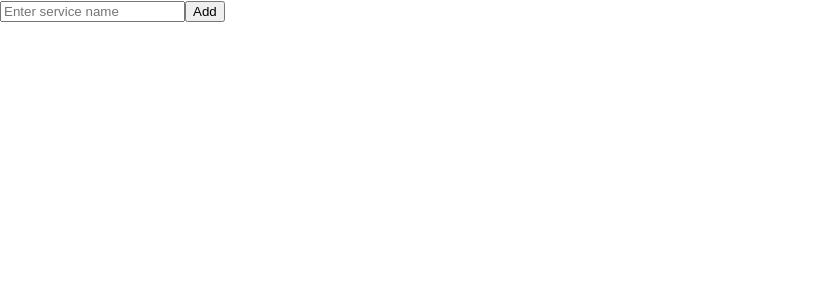
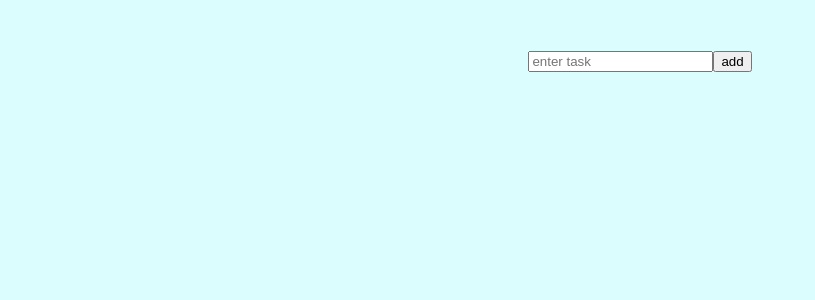
Before and after one commit to janosvajda/service-polling, a React (Create React App) app in the folder src/frontend/services-crud/: page / in a window 1280 px wide. Shown: the top 300 px of the page, without its empty margins (0-815 px from the left). Built offline with nearby package versions, Linux system fonts and the light colour scheme.

Commit message:
Service list item component has been created

```diff
--- /dev/null
+++ b/src/frontend/services-crud/src/ServiceItems.js
@@ -0,0 +1,26 @@
+import React, {Component} from "react";
+
+/**
+ * Items in service list component.
+ *
+ * @author Janos Vajda
+ */
+class ServiceItems extends Component {
+    createService(item) {
+        return <li key={item.key}>{item.text}</li>
+    }
+
+    render() {
+
+        let serviceEntries = this.props.entries;
+        let listItems = serviceEntries.map(this.createService);
+
+        return (
+            <ul className="serviceList">
+                {listItems}
+            </ul>
+        );
+    }
+};
+
+export default ServiceItems;
--- a/src/frontend/services-crud/src/ServiceList.js
+++ b/src/frontend/services-crud/src/ServiceList.js
@@ -1,19 +1,58 @@
-import React, { Component } from "react";
+import React, {Component} from "react";
+import ServiceItems from "./ServiceItems";
 
+/**
+ * Service List component.
+ *
+ * @author Janos Vajda
+ */
 class ServiceList extends Component {
+    constructor(props) {
+        super(props);
+
+        this.state = {
+            items: []
+        };
+
+        this.addItem = this.addItem.bind(this);
+    }
+
+    addItem(e) {
+        if (this._inputElement.value !== "") {
+
+            let newItem = {
+                text: this._inputElement.value,
+                key: Date.now()
+            };
+
+            this.setState((prevState) => {
+                return {
+                    items: prevState.items.concat(newItem)
+                };
+            });
+
+            this._inputElement.value = "";
+        }
+
+        e.preventDefault();
+    }
+
     render() {
         return (
             <div className="serviceListMain">
                 <div className="header">
-                    <form>
-                        <input placeholder="Enter service name">
+                    <form onSubmit={this.addItem}>
+                        <input ref={(a) => this._inputElement = a}
+                               placeholder="enter task">
                         </input>
-                        <button type="submit">Add</button>
+                        <button type="submit">add</button>
                     </form>
                 </div>
+                <ServiceItems entries={this.state.items}/>
             </div>
         );
     }
 }
 
+
 export default ServiceList;
--- a/src/frontend/services-crud/src/index.css
+++ b/src/frontend/services-crud/src/index.css
@@ -1,13 +1,20 @@
 body {
-  margin: 0;
-  font-family: -apple-system, BlinkMacSystemFont, 'Segoe UI', 'Roboto', 'Oxygen',
+    margin: 0;
+    font-family: -apple-system, BlinkMacSystemFont, 'Segoe UI', 'Roboto', 'Oxygen',
     'Ubuntu', 'Cantarell', 'Fira Sans', 'Droid Sans', 'Helvetica Neue',
     sans-serif;
-  -webkit-font-smoothing: antialiased;
-  -moz-osx-font-smoothing: grayscale;
+    -webkit-font-smoothing: antialiased;
+    -moz-osx-font-smoothing: grayscale;
+    padding: 50px;
+    background-color: #dcfdfd;
 }
 
 code {
-  font-family: source-code-pro, Menlo, Monaco, Consolas, 'Courier New',
+    font-family: source-code-pro, Menlo, Monaco, Consolas, 'Courier New',
     monospace;
 }
+
+#root {
+    display: flex;
+    justify-content: center;
+}
```
